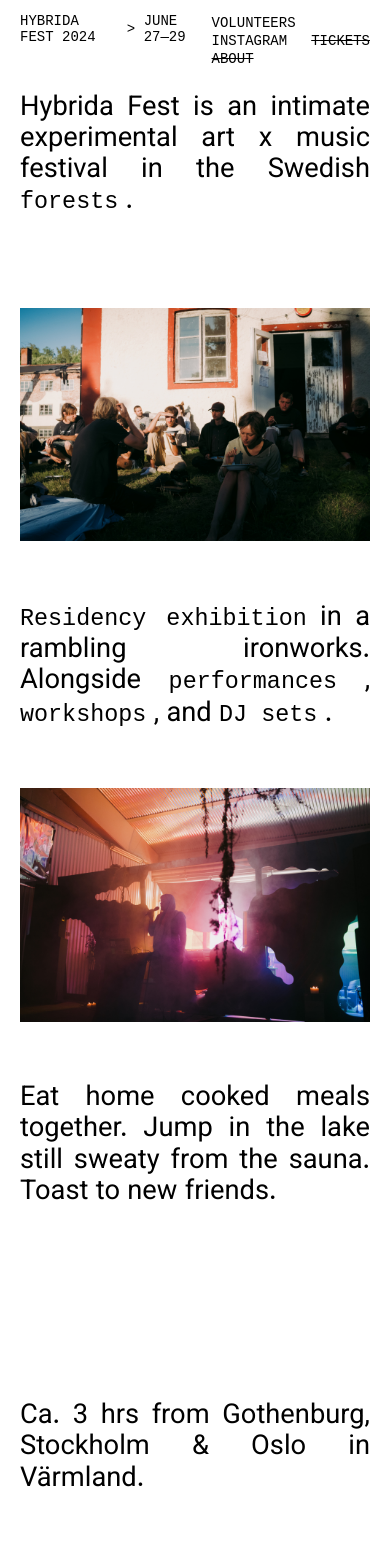
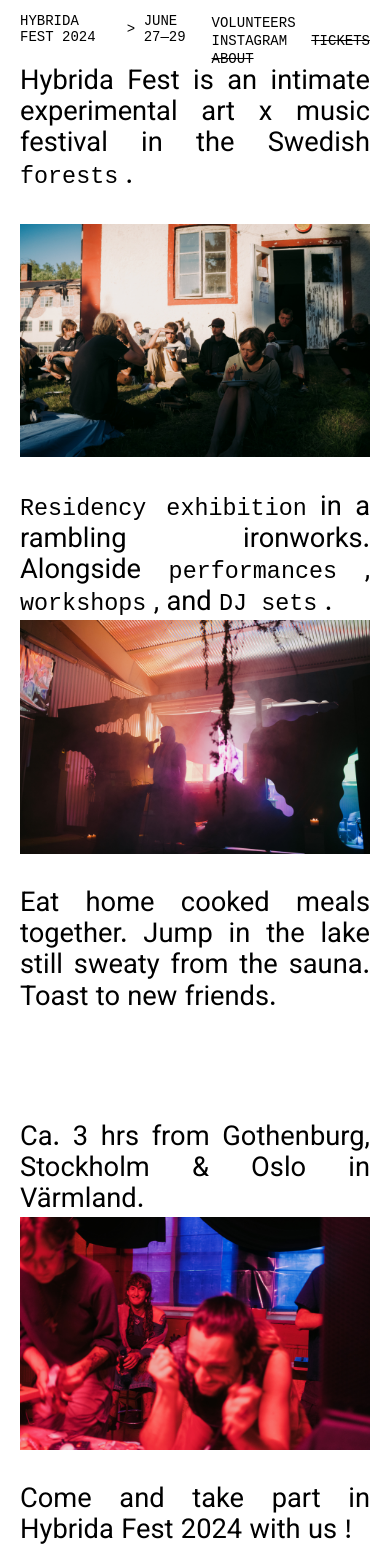
Before and after one commit to szkjn/hybrida_fest_website, a SvelteKit app in the folder app/: page / in a window 390 px wide. Shown: the top 1550 px of the page. Built offline with nearby package versions, Linux system fonts and the light colour scheme; a web font is replaced by a local one.

Commit message:
add marge (br) before text section

```diff
--- a/app/src/routes/+page.svelte
+++ b/app/src/routes/+page.svelte
@@ -44,17 +44,20 @@
 </script>
 
 <section>
-	<h2 class="m-0 m-b-2">
+	<h2 class="m-0">
 		<!-- &nbsp;&nbsp;&nbsp;&nbsp;&nbsp;&nbsp;&nbsp;&nbsp;&nbsp;&nbsp; -->
 		Hybrida Fest is an intimate experimental art x music festival in the Swedish
 		<RevealImage keyword="forests" imageUrls={nature_images} />.
+		<br/>
+		<br/>
 	</h2>
 </section>
 <section>
 	<img class="photo-w100" alt="friendly moment between festival-goers" src={people_01} />
 </section>
 <section>
-	<p class="m-0 m-y-1">
+	<p class="m-0">
+		<br/>
 		<RevealImage keyword="Residency exhibition" imageUrls={install_images} /> in a rambling ironworks.
 		Alongside
 		<RevealImage keyword="performances" imageUrls={live_images} />,
@@ -68,7 +71,8 @@
 	<img class="photo-w100" alt="singing performance" src={live_04} />
 </section>
 <section>
-	<p class="m-0 m-y-1">
+	<p class="m-0">
+		<br/>
 		Eat home cooked meals together. Jump in the lake still sweaty from the sauna. Toast to new
 		friends.
 	</p>
@@ -115,13 +119,19 @@
 	>
 </section>
 <section>
-	<p class="m-0 m-y-1">Ca. 3 hrs from Gothenburg, Stockholm & Oslo in Värmland.</p>
+	<p class="m-0">
+		<br/>
+		Ca. 3 hrs from Gothenburg, Stockholm & Oslo in Värmland.
+	</p>
 </section>
 <section>
 	<img class="photo-w100" alt="" src={people_04} />
 </section>
 <section>
-	<p class="m-0 m-t-1">Come and take part in Hybrida Fest 2024 with us !</p>
+	<p class="m-0">
+		<br/>
+		Come and take part in Hybrida Fest 2024 with us !
+	</p>
 	<div class="m-0 f">
 		<p class="">June 27—29</p>
 	</div>
@@ -175,9 +185,6 @@
 </section>
 
 <style>
-	section {
-		margin: 5em 0 5em 0;
-	}
 	h2,
 	p,
 	span {
@@ -217,21 +224,5 @@
 		.inline-photos > img {
 			display: none;
 		}
-		section {
-		/* margin: clamp(30px, 2vw, 100px) 0 clamp(30px, 2vw, 100px) 0; */
-		/* margin: 2em 0 2em 0; */
-		}
-	}
-	@media screen and (max-width: 820px) {
-		section {
-		/* margin: clamp(30px, 2vw, 100px) 0 clamp(30px, 2vw, 100px) 0; */
-		margin: 3em 0 3em 0;
-	}
-	}
-	@media screen and (max-width: 820px) {
-		section {
-		/* margin: clamp(30px, 2vw, 100px) 0 clamp(30px, 2vw, 100px) 0; */
-		margin: 1.6em 0 1.6em 0;
-	}
 	}
 </style>
```
